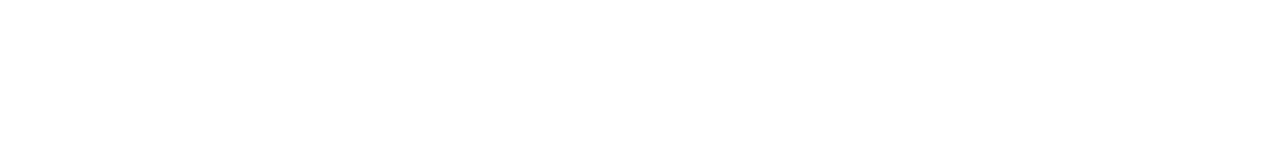
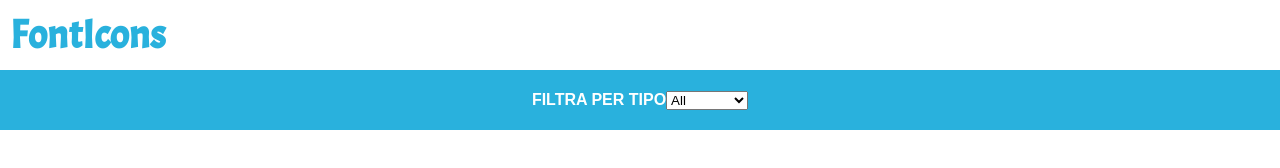
Before and after one commit to Gbelda/js-es6-icons, a plain HTML site: page milestone_1/index.html in a window 1280 px wide. Drawn offline with Linux system fonts and the light colour scheme.

Commit message:
Complete page Icon and filter bar

```diff
--- a/milestone_1/assets/css/style.css
+++ b/milestone_1/assets/css/style.css
@@ -0,0 +1,29 @@
+*{
+    box-sizing: border-box;
+    margin: 0;
+    padding: 0;
+}
+
+body{
+    font-family: Arial, Helvetica, sans-serif;
+}
+
+header > h1{
+    font-family: 'Acme', sans-serif;
+    color: #29B1DD;
+    margin: 10px;
+    font-size: 2.5rem;
+}
+
+header .filter_bar{
+    height: 60px;
+    width: 100%;
+    background-color: #29B1DD;
+    display: flex;
+    justify-content: center;
+    align-items: center;
+}
+
+.filter_bar h4{
+color: white;
+}
--- a/milestone_1/index.html
+++ b/milestone_1/index.html
@@ -9,11 +9,30 @@
             href="https://cdnjs.cloudflare.com/ajax/libs/font-awesome/5.15.4/css/all.min.css"
             integrity="sha512-1ycn6IcaQQ40/MKBW2W4Rhis/DbILU74C1vSrLJxCq57o941Ym01SwNsOMqvEBFlcgUa6xLiPY/NS5R+E6ztJQ=="crossorigin="anonymous"
             referrerpolicy="no-referrer" />
-
+        <link rel="preconnect" href="https://fonts.googleapis.com">
+        <link rel="preconnect" href="https://fonts.gstatic.com" crossorigin>
+        <link href="https://fonts.googleapis.com/css2?family=Acme&display=swap"
+            rel="stylesheet">
+        <link rel="stylesheet" href="./assets/css/style.css">
     </head>
     <body>
 
-
+        <header>
+            <h1 class="site_header">
+                FontIcons
+            </h1>
+            <div class="filter_bar">
+                <h4>
+                    FILTRA PER TIPO
+                </h4>
+                <select name="filter" id="filter">
+                    <option value="all">All</option>
+                    <option value="animal">Animal</option>
+                    <option value="vegetable">Vegetable</option>
+                    <option value="user">User</option>
+                </select>
+            </div>
+        </header>
 
 
         <script src="./assets/js/main.js"></script>
```
Also changed, not shown: milestone_1/assets/js/main.js (line endings or trailing spaces).
